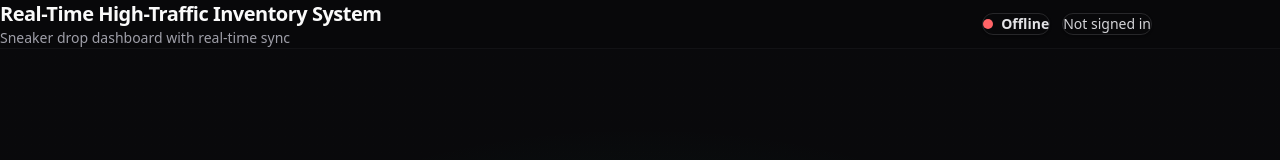
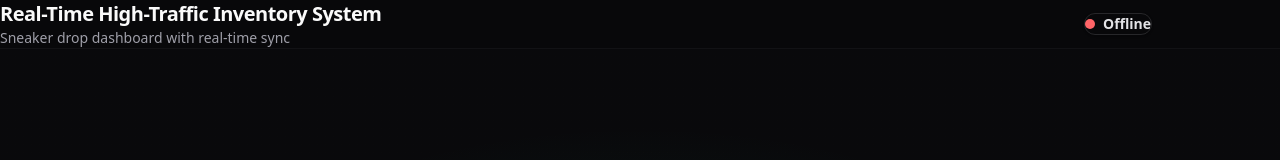
Before and after one commit to mahabur-rahman/traffic-inventory-system, a React (Vite) app in the folder web/: page / in a window 1280 px wide. Shown: the top 160 px of the page. Built offline with nearby package versions, Linux system fonts and the light colour scheme; no server answers.

Commit message:
Hide not-signed-in badge

```diff
--- a/web/src/App.tsx
+++ b/web/src/App.tsx
@@ -20,13 +20,7 @@ function App() {
 
           <div className="flex flex-wrap items-center justify-start gap-3 sm:justify-end">
             <LiveBadge state={socketStatus} />
-            {isAuthed ? (
-              <SessionBar />
-            ) : (
-              <span className="rounded-full border border-zinc-800 bg-zinc-950/60 px-3 py-2 text-sm text-zinc-300 shadow-sm">
-                Not signed in
-              </span>
-            )}
+            {isAuthed ? <SessionBar /> : null}
           </div>
         </div>
       </header>
```
